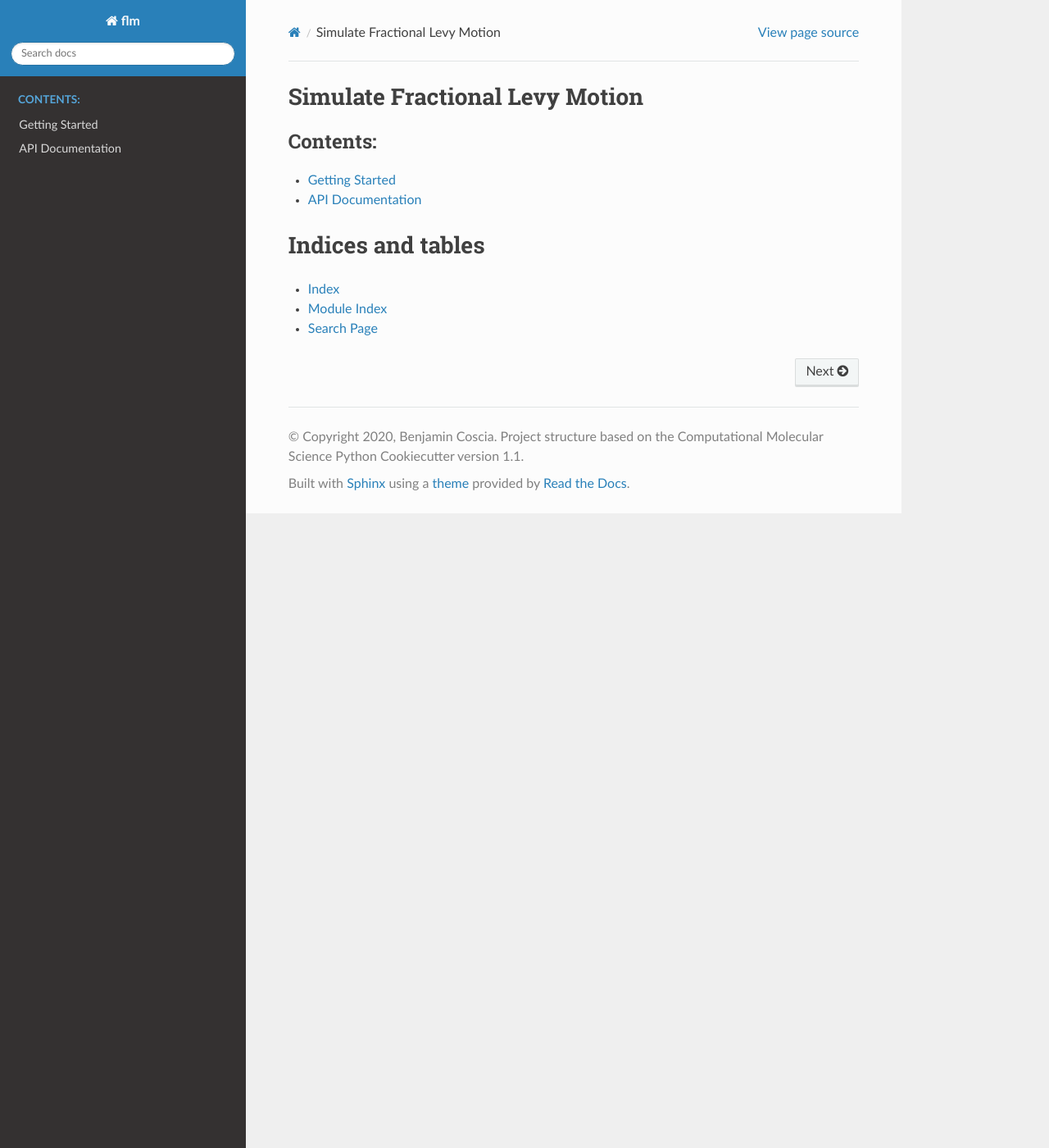
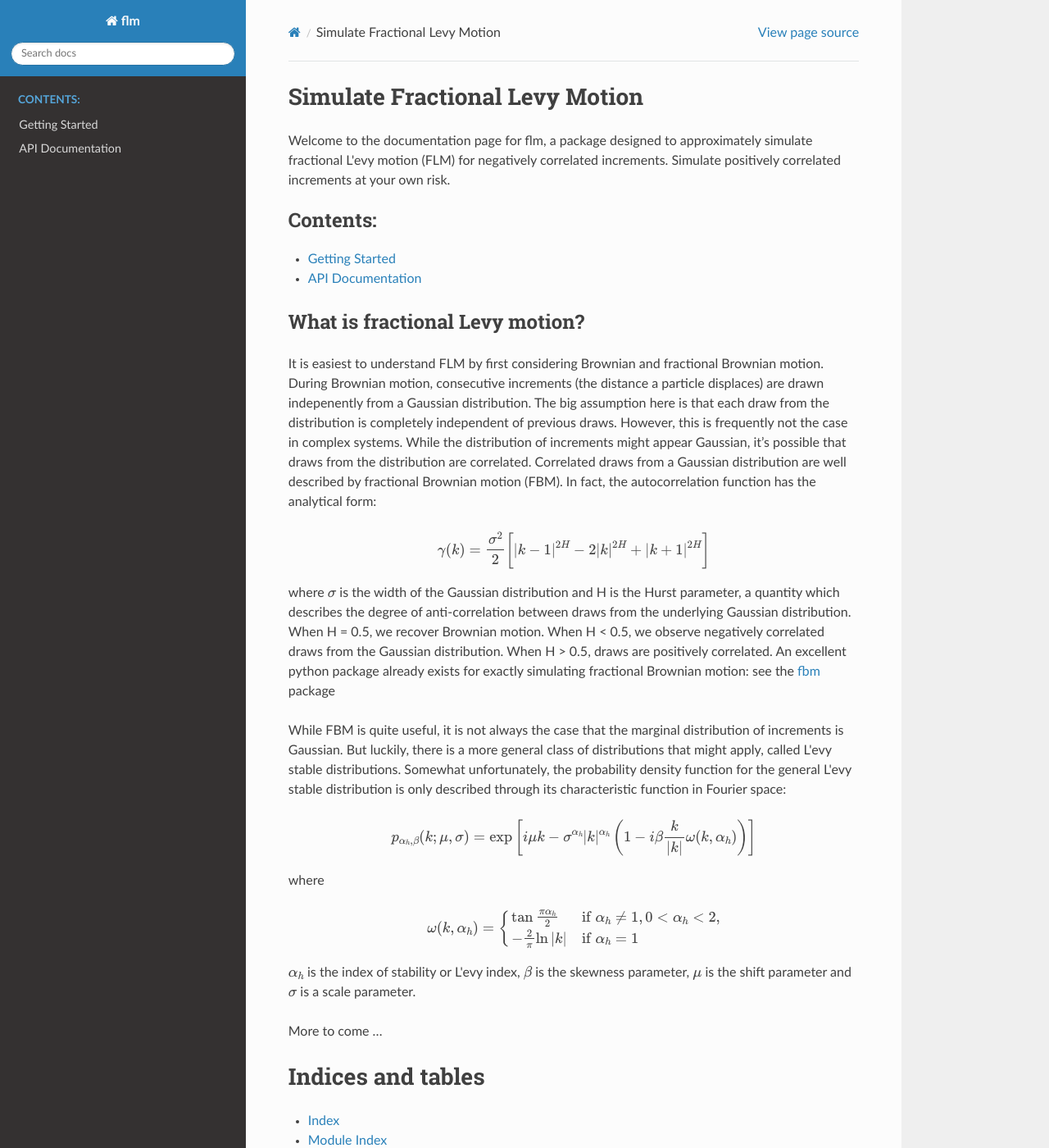
Before and after one commit to bencoscia/flm, a Sphinx documentation site: the page built from docs/index.rst, in a window 1280 px wide and 1400 px high. Shown: the whole window at 82% size. Built offline with Sphinx 7.4.7 and the Read the Docs theme 2.0.0, drawn with Linux system fonts in a browser that asks for light colours; the version number could not be read and is left out.

Commit message:
Started writing description of FLM theory

```diff
--- a/docs/autosummary/flm.flm.rst
+++ b/docs/autosummary/flm.flm.rst
@@ -1,3 +1,5 @@
+.. _flm:
+
 flm
 ===
 
--- a/docs/getting_started.rst
+++ b/docs/getting_started.rst
@@ -1,4 +1,4 @@
 Getting Started
 ===============
 
-This page details how to get started with flm.
+Will have installation instructions, dependencies.
--- a/docs/index.rst
+++ b/docs/index.rst
@@ -6,6 +6,10 @@
 Simulate Fractional Levy Motion
 ================================
 
+Welcome to the documentation page for flm, a package designed to approximately
+simulate fractional L\'evy motion (FLM) for negatively correlated increments.
+Simulate positively correlated increments at your own risk.
+
 .. toctree::
    :maxdepth: 2
    :caption: Contents:
@@ -13,7 +17,62 @@ Simulate Fractional Levy Motion
    getting_started
    api
 
+.. _theory:
 
+What is fractional Levy motion?
+-------------------------------
+
+It is easiest to understand FLM by first considering Brownian and fractional
+Brownian motion. During Brownian motion, consecutive increments (the distance a
+particle displaces) are drawn indepenently from a Gaussian distribution. The
+big assumption here is that each draw from the distribution is completely
+independent of previous draws. However, this is frequently not the case in
+complex systems. While the distribution of increments might appear Gaussian,
+it's possible that draws from the distribution are correlated. Correlated draws
+from a Gaussian distribution are well described by fractional Brownian motion (FBM).
+In fact, the autocorrelation function has the analytical form:
+
+.. math::
+
+        \gamma(k) = \dfrac{\sigma^2}{2}\bigg[|k-1|^{2H} - 2|k|^{2H} + |k+1|^{2H}\bigg]
+
+where :math:`\sigma` is the width of the Gaussian distribution and H is the
+Hurst parameter, a quantity which describes the degree of anti-correlation
+between draws from the underlying Gaussian distribution. When H = 0.5, we
+recover Brownian motion. When H < 0.5, we observe negatively correlated draws
+from the Gaussian distribution. When H > 0.5, draws are positively correlated.
+An excellent python package already exists for exactly simulating fractional
+Brownian motion: see the `fbm <https://github.com/crflynn/fbm>`_ package
+
+While FBM is quite useful, it is not always the case that the marginal distribution
+of increments is Gaussian. But luckily, there is a more general class of
+distributions that might apply, called L\'evy stable distributions. Somewhat
+unfortunately, the probability density function for the general L\'evy stable distribution
+is only described through its characteristic function in Fourier space:
+
+.. math::
+
+    p_{\alpha_h, \beta}(k;\mu,\sigma) =\exp\left[i\mu k - \sigma^{\alpha_h}|k|^{\alpha_h}\left(1 - i\beta\frac{k}{|k|}\omega(k, \alpha_h)\right)\right]
+
+where
+
+.. math::
+  \omega(k, \alpha_h) = \begin{cases}
+        \tan{\frac{\pi \alpha_h}{2}} & \text{if}~\alpha_h \neq 1, 0 < \alpha_h < 2, \\
+        -\frac{2}{\pi}\ln |k| & \text{if}~\alpha_h = 1
+         \end{cases}
+
+:math:`\alpha_h` is the index of stability or L\'evy index, :math:`\beta` is
+the skewness parameter, :math:`\mu` is the shift parameter and :math:`\sigma`
+is a scale parameter.
+
+More to come ...
+
+.. Note thae while this package will accept values of H that are greater than 0.5,
+  it has not been explicitly tested with positively correlated increments (yet).
+
+.. Note that to my knowledge, there are no exact
+  simulation techniques for generating linear
 
 Indices and tables
 ==================
```
